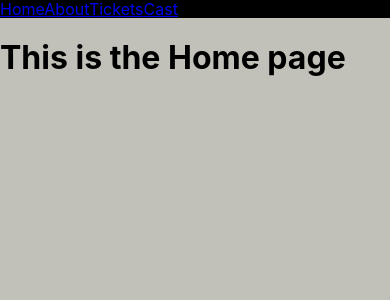
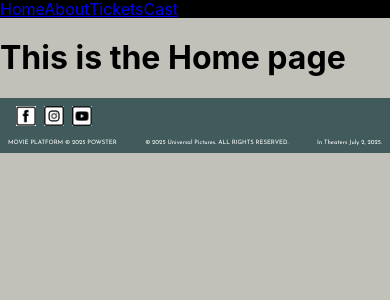
Before and after one commit to mikaelakihl/mi-graphic-tools-assignment2-jurassic-world, a Vue app: page / in a window 390 px wide. Shown: the top 300 px of the page. Built offline with nearby package versions, Linux system fonts and the light colour scheme.

Commit message:
feat: add fotter closes Footer - Mobile #15 closes Footer - Tablet/Desktop #9

```diff
--- a/src/App.vue
+++ b/src/App.vue
@@ -1,5 +1,6 @@
 <script setup lang="ts">
 import { RouterLink, RouterView } from 'vue-router'
+import AppFooter from './components/molecules/AppFooter.vue'
 </script>
 
 <template>
@@ -11,10 +12,11 @@ import { RouterLink, RouterView } from 'vue-router'
         <RouterLink to="/tickets">Tickets</RouterLink>
         <RouterLink to="/cast">Cast</RouterLink>
       </nav>
+
     </div>
   </header>
-
   <RouterView />
+  <AppFooter />
 </template>
 
 <style lang="scss" scoped></style>
--- /dev/null
+++ b/src/components/molecules/AppFooter.vue
@@ -0,0 +1,74 @@
+<script lang="ts" setup>
+</script>
+
+<template>
+    <div class="wrapper">
+        <div class="icon-wrapper">
+            <img src="/assets/facebookIcon.jpg" />
+            <img src="/assets/InstagramIcon.jpg" />
+            <img src="/assets/youtubeIcon.jpg" />
+        </div>
+        <div class="p-wrapper">
+            <p class="upper">Movie platform © 2025 Powster </p>
+            <p>© 2025 Universal Pictures. <span class="upper">All rights reserved.</span></p>
+            <p>In Theaters July 2, 2025.</p>
+        </div>
+    </div>
+</template>
+
+<style lang="scss" scoped>
+    .wrapper {
+        width: 100%;
+        min-height: 50px;
+        background-color: $lightgreen;
+    }
+
+    .icon-wrapper {
+        display: flex;
+        justify-content: flex-start;
+        padding-top: 0.5rem;
+        padding-left: 1rem;
+        padding-bottom: 0.5rem;
+        gap: 0.5rem;
+    }
+
+    .p-wrapper {
+        display: flex;
+        justify-content: space-between;
+        padding-left: 0.5rem;
+        padding-right: 0.5rem;
+
+        p {
+            color: $white;
+            font-family: $secondary-font;
+            font-size: 6px;
+        }
+    }
+
+    .upper {
+        text-transform: uppercase;
+    }
+
+    img {
+        max-width: 20px;
+        max-height: 20px;
+    }
+
+    @media (min-width: 600px) {
+        .p-wrapper {
+            justify-content: flex-end;
+        }
+
+        img {
+        max-width: 30px;
+        max-height: 30px;
+    }
+    }
+
+    @media (min-width: 1024px) {
+        img {
+        max-width: 40px;
+        max-height: 40px;
+        }
+    }
+</style>
```
